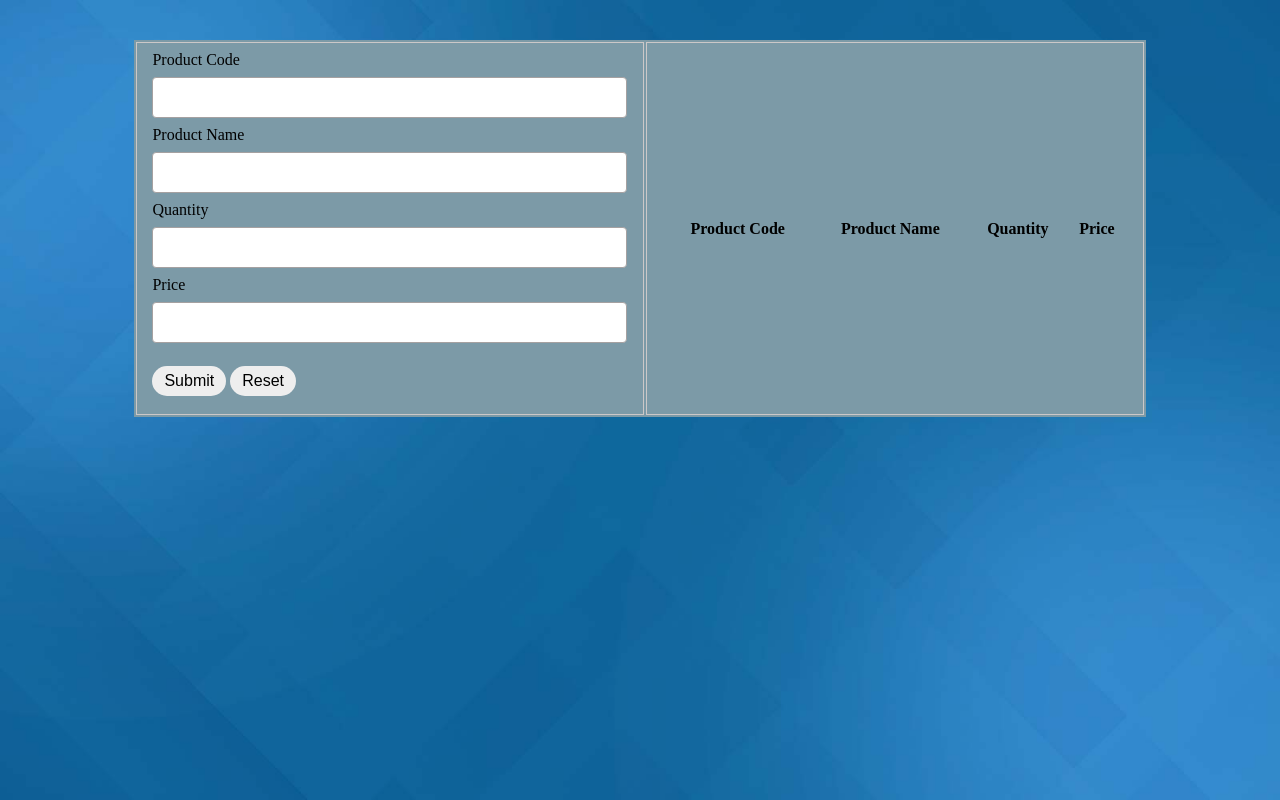
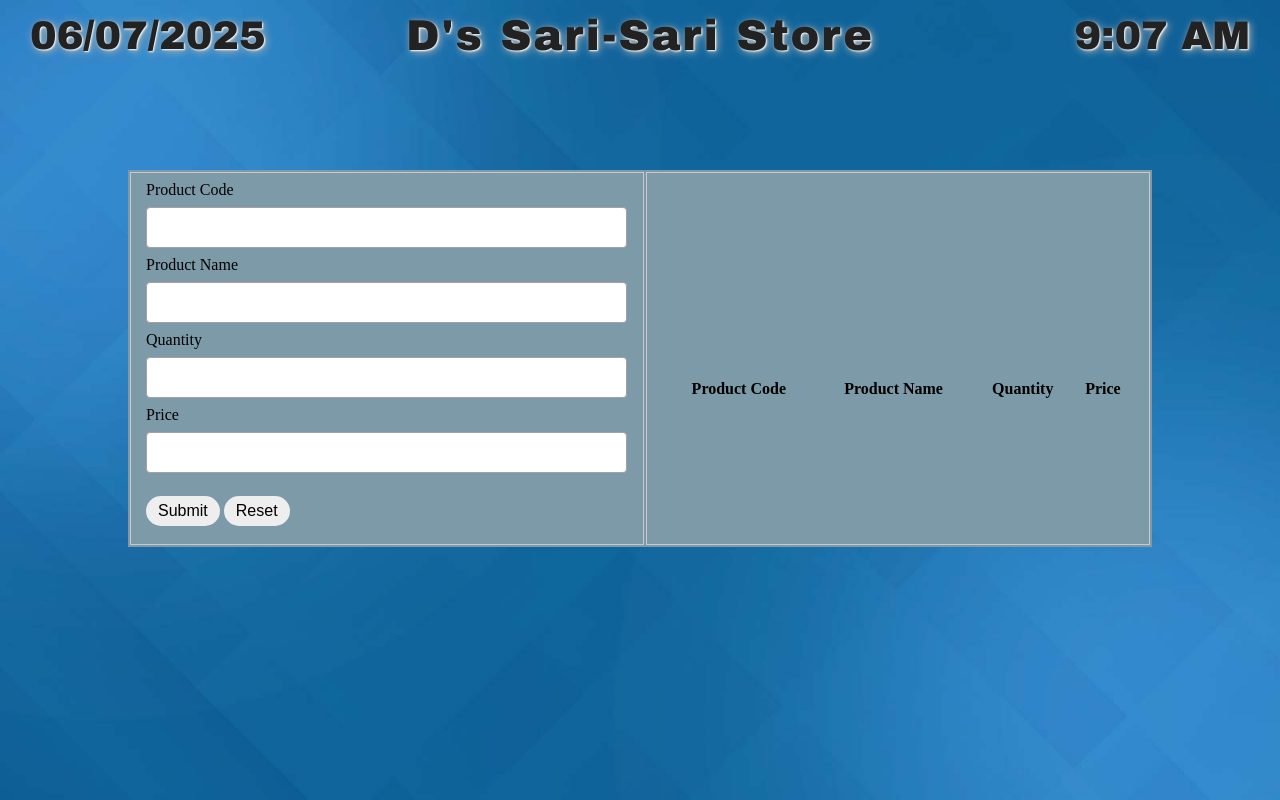
Before and after one commit to MonsterParty23/CRUD-Operation, a plain HTML site: page index.html in a window 1280 px wide. Drawn offline with Linux system fonts and the light colour scheme.

Commit message:
initial commit

```diff
--- a/index.html
+++ b/index.html
@@ -8,6 +8,12 @@
 </head>
 
 <body>
+<div class="header-bar">
+    <span id="date"></span>
+    <span class="store-name">D's Sari-Sari Store</span>
+    <span id="time"></span>
+</div>
+<!--Table Form-->
     <table>
         <tr>
             <td>
@@ -17,7 +23,7 @@
                         <input type="text" name="productCode" id="productCode">
                     </div>
                     <div>
-                        <label for="produc">Product Name</label>
+                        <label for="product">Product Name</label>
                         <input type="text" name="product" id="product">
                     </div>
                     <div>
@@ -56,4 +62,5 @@
     </table>
     <script src="script.js" defer></script>
 </body>
+
 </html>
--- a/script.js
+++ b/script.js
@@ -70,3 +70,24 @@ function resetForm() {
     document.getElementById("perPrice").value = '';
     selectedRow = null;
 }
+
+function updateHeaderDateTime(){
+    const dateElem = document.getElementById('date');
+    const timeElem = document.getElementById('time');
+    const now = new Date();
+
+    //Format date as YYYY-MM-DD
+    const options = { year: 'numeric', month: '2-digit', day: '2-digit' };
+    dateElem.textContent = now.toLocaleDateString(undefined, options);
+
+    //Format time as HH:MM:SS
+    let hours = now.getHours();
+    let minutes = now.getMinutes();
+    let ampm = hours >= 12 ? 'PM' : 'AM';
+    hours = hours % 12 || 12; // Convert to 12-hour format
+    minutes = minutes < 10 ? '0' + minutes : minutes; // Add leading zero if needed
+    timeElem.textContent = `${hours}:${minutes} ${ampm}`;
+}
+
+setInterval(updateHeaderDateTime, 1000); // Update every second
+updateHeaderDateTime(); // Initial call to set the time immediately
--- a/style.css
+++ b/style.css
@@ -1,12 +1,49 @@
 body{
+    min-height: 100vh;
+    margin: 0;
     background-image: url(bg1.jpg);
     background-repeat: no-repeat;
     background-attachment: fixed;
     background-size: cover;
 }
+
+.header-bar{
+    width: 100%;
+    position: relative;
+    height: 70px;
+    margin-bottom: 30px;
+    box-sizing: border-box;
+    font-family: 'Arial Black', Arial, Helvetica, sans-serif;
+    font-size: 2.5rem;
+    color: #222;
+    text-shadow: 1px 1px 2px #fff, 2px 2px 8px #b2b2b2;
+}
+.header-bar .store-name{
+    position: absolute;
+    left: 50%;
+    top: 50%;
+    transform: translate(-50%, -50%);
+    font-size: 2.7rem;
+    font-weight: bold;
+    letter-spacing: 2px;
+}
+#date{
+    position: absolute;
+    left: 30px;
+    right: 30px;
+    top: 50%;
+    transform: translateY(-50%);
+}
+#time {
+    position: absolute;
+    right: 30px;
+    top: 50%;
+    transform: translateY(-50%);
+}
+
 table{
     width: 80%;
-    margin: 40px auto;
+    margin: 100px auto 40px auto;
     background: rgb(124, 154, 167);
 }
 
```
